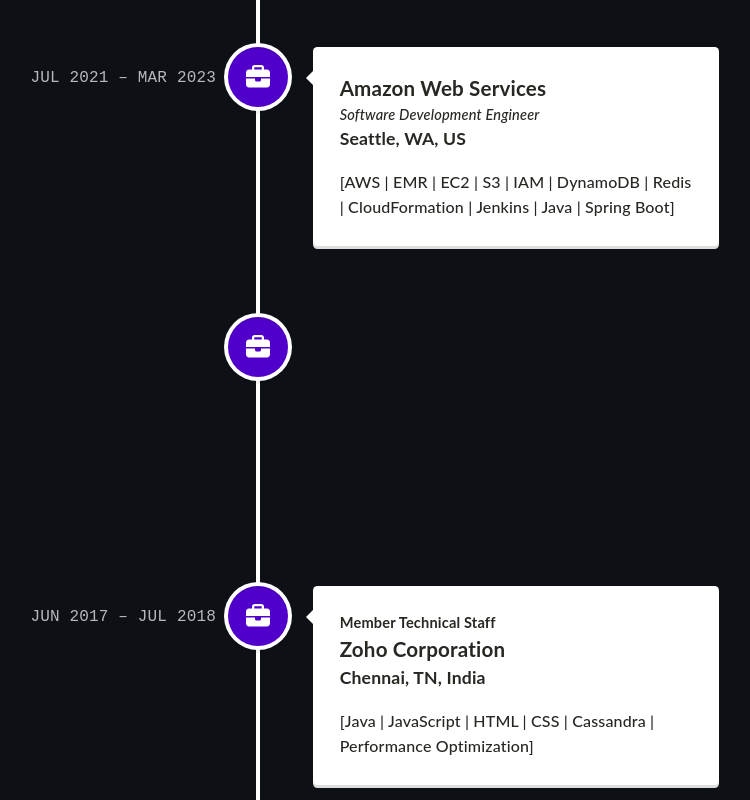
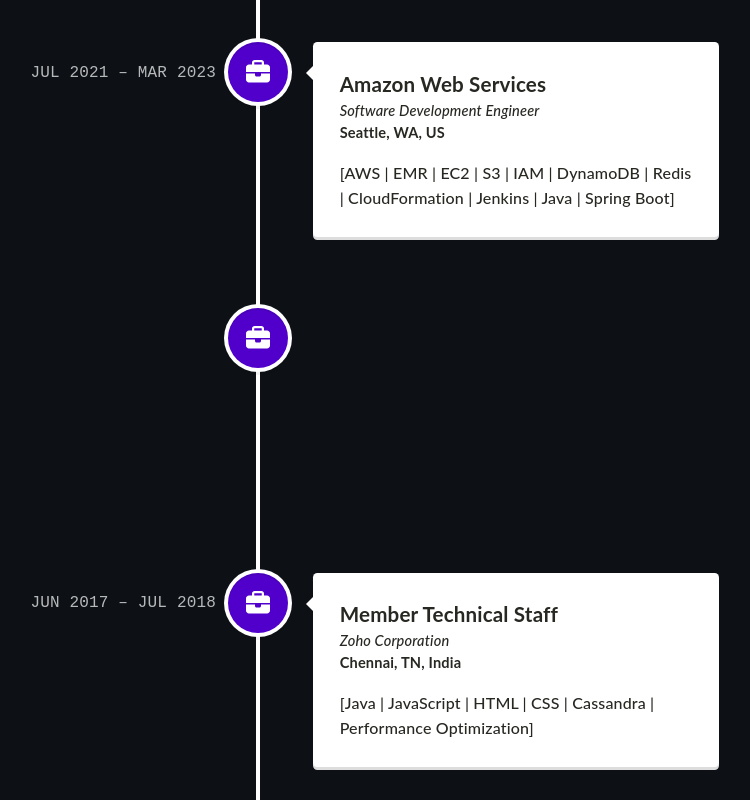
Before and after one commit to shasedharan/portfoliotest, a React (Create React App) app: page / in a window 1280 px wide. Shown: the part 1920-2720 px from the top of the page, without its empty margins (382-1132 px from the left). Built offline with nearby package versions, Linux system fonts and the light colour scheme.

Commit message:
Update Timeline.tsx

```diff
--- a/src/components/Timeline.tsx
+++ b/src/components/Timeline.tsx
@@ -22,7 +22,7 @@
           >
             <h3 className="vertical-timeline-element-title">Certec Consulting Inc</h3>
             <h5 className="vertical-timeline-element-subtitle role">Software Engineer</h5>
-            <h4 className="vertical-timeline-element-subtitle">Sunnyvale, CA, US</h4>
+            <h5 className="vertical-timeline-element-subtitle">Sunnyvale, CA, US</h5>
             <p>
               [Java | Docker | Kubernetes | Helm | Cloud-Native Microservices]
             </p>
@@ -35,7 +35,7 @@
           >
             <h3 className="vertical-timeline-element-title">Amazon Web Services</h3>
             <h5 className="vertical-timeline-element-subtitle role">Software Development Engineer</h5>
-            <h4 className="vertical-timeline-element-subtitle">Seattle, WA, US</h4>
+            <h5 className="vertical-timeline-element-subtitle">Seattle, WA, US</h5>
             <p>
               [AWS | EMR | EC2 | S3 | IAM | DynamoDB | Redis | CloudFormation | Jenkins | Java | Spring Boot]
             </p>
@@ -48,7 +48,7 @@
           >
             <h3 className="vertical-timeline-element-title">Unitive Technologies Private Limited</h3>
             <h5 className="vertical-timeline-element-subtitle role">Software Developer</h5>
-            <h4 className="vertical-timeline-element-subtitle">Chennai, TN, India</h4>
+            <h5 className="vertical-timeline-element-subtitle">Chennai, TN, India</h5>
             <p>
               [Java | Spring Boot | ReactJS | REST APIs | Web Application Development]
             </p>
@@ -59,9 +59,9 @@
             iconStyle={{ background: '#5000ca', color: 'rgb(39, 40, 34)' }}
             icon={<FontAwesomeIcon icon={faBriefcase} />}
           >
-            <h5 className="vertical-timeline-element-title">Member Technical Staff</h5>
-            <h3 className="vertical-timeline-element-subtitle role">Zoho Corporation</h3>
-            <h4 className="vertical-timeline-element-subtitle">Chennai, TN, India</h4>
+            <h3 className="vertical-timeline-element-title">Member Technical Staff</h3>
+            <h5 className="vertical-timeline-element-subtitle role">Zoho Corporation</h5>
+            <h5 className="vertical-timeline-element-subtitle">Chennai, TN, India</h5>
             <p>
               [Java | JavaScript | HTML | CSS | Cassandra | Performance Optimization]
             </p>
```
